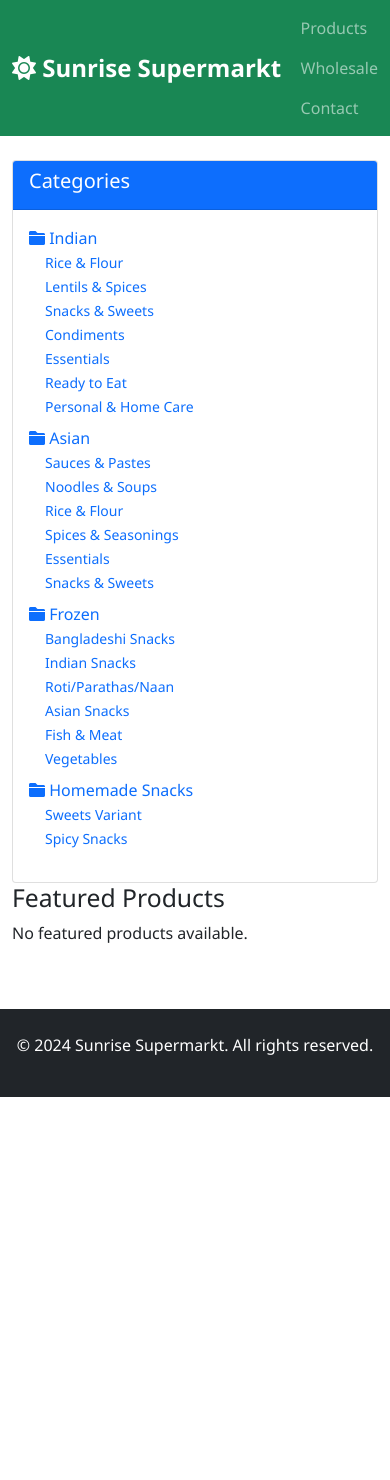
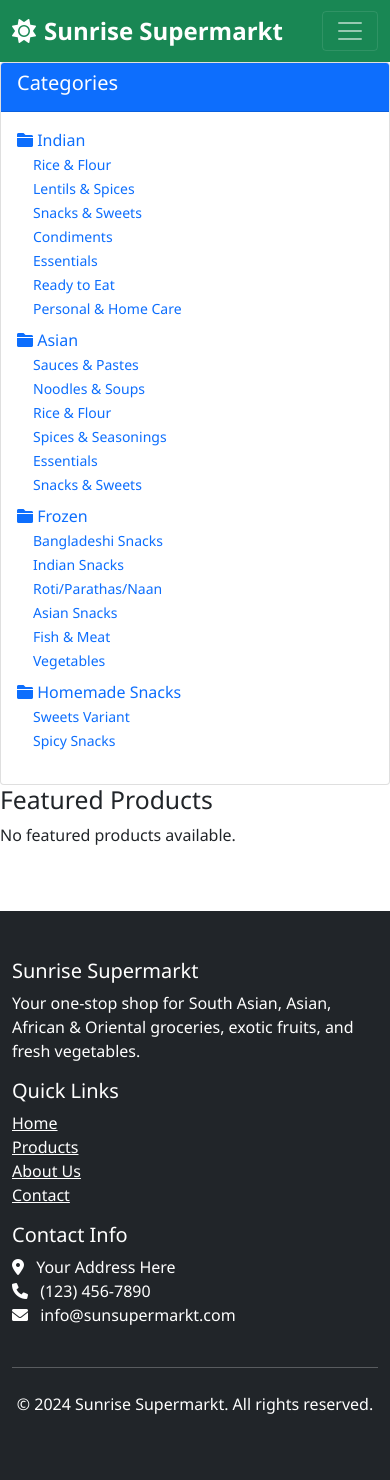
Before and after one commit to mishu-anik23/srWeb, a Django app: page / in a window 390 px wide. Before the commit the page ends 1097 px from the top, so only its background shows below. Run offline with Django 5.2, Linux system fonts and the light colour scheme; data comes from the database, SQL or seed files in the repository.

Commit message:
modify base html to adapt prod features

```diff
--- a/templates/base.html
+++ b/templates/base.html
@@ -3,40 +3,122 @@
 <head>
     <meta charset="UTF-8">
     <meta name="viewport" content="width=device-width, initial-scale=1.0">
-    <title>Sunrise Supermarkt - South Asian, Asian, African & Oriental Groceries</title>
+    <title>{% block title %}Sunrise Supermarkt - South Asian, Asian, African & Oriental Groceries{% endblock %}</title>
     <link href="https://cdn.jsdelivr.net/npm/bootstrap@5.1.3/dist/css/bootstrap.min.css" rel="stylesheet">
     <link href="https://cdnjs.cloudflare.com/ajax/libs/font-awesome/6.0.0/css/all.min.css" rel="stylesheet">
-
-    <!-- Load your custom CSS -->
+    <link href="https://cdnjs.cloudflare.com/ajax/libs/slick-carousel/1.8.1/slick.min.css" rel="stylesheet">
+    <link href="https://cdnjs.cloudflare.com/ajax/libs/slick-carousel/1.8.1/slick-theme.min.css" rel="stylesheet">
     {% load static %}
     <link href="{% static 'css/style.css' %}" rel="stylesheet">
 </head>
-
 <body>
-    <nav class="navbar navbar-expand-lg navbar-dark bg-success">
+    <!-- Navigation -->
+    <nav class="navbar navbar-expand-lg navbar-dark bg-success sticky-top">
         <div class="container">
             <a class="navbar-brand" href="{% url 'store:home' %}">
-                <i class="fas fa-sun"></i> Sunrise Supermarkt
+                <i class="fas fa-sun me-2"></i>Sunrise Supermarkt
             </a>
-            <div class="navbar-nav ms-auto">
-                <a class="nav-link" href="{% url 'store:product_list' %}">Products</a>
-                <a class="nav-link" href="#">Wholesale</a>
-                <a class="nav-link" href="#">Contact</a>
+
+            <button class="navbar-toggler" type="button" data-bs-toggle="collapse" data-bs-target="#navbarNav">
+                <span class="navbar-toggler-icon"></span>
+            </button>
+
+            <div class="collapse navbar-collapse" id="navbarNav">
+                <ul class="navbar-nav me-auto">
+                    <li class="nav-item">
+                        <a class="nav-link" href="{% url 'store:home' %}">Home</a>
+                    </li>
+                    <li class="nav-item">
+                        <a class="nav-link" href="{% url 'store:product_list' %}">All Products</a>
+                    </li>
+                    <li class="nav-item dropdown">
+                        <a class="nav-link dropdown-toggle" href="#" id="categoriesDropdown" role="button" data-bs-toggle="dropdown">
+                            Categories
+                        </a>
+                        <ul class="dropdown-menu">
+                            {% for category in categories %}
+                            <li>
+                                <a class="dropdown-item" href="{% url 'store:category_products' category.slug %}">
+                                    {{ category.name }}
+                                </a>
+                            </li>
+                            {% endfor %}
+                        </ul>
+                    </li>
+                    <li class="nav-item">
+                        <a class="nav-link" href="#">Wholesale</a>
+                    </li>
+                    <li class="nav-item">
+                        <a class="nav-link" href="#">Contact</a>
+                    </li>
+                </ul>
+
+                <!-- Search Form -->
+                <form class="d-flex me-3" action="{% url 'store:product_list' %}" method="get">
+                    <input class="form-control me-2" type="search" name="q" placeholder="Search products..." aria-label="Search">
+                    <button class="btn btn-outline-light" type="submit">Search</button>
+                </form>
+
+                <!-- Cart & User -->
+                <ul class="navbar-nav">
+                    <li class="nav-item">
+                        <a class="nav-link" href="#">
+                            <i class="fas fa-shopping-cart"></i> Cart
+                            <span class="badge bg-danger">0</span>
+                        </a>
+                    </li>
+                    <li class="nav-item">
+                        <a class="nav-link" href="#">
+                            <i class="fas fa-user"></i> Account
+                        </a>
+                    </li>
+                </ul>
             </div>
         </div>
     </nav>
 
-    <main class="container mt-4">
+    <!-- Main Content -->
+    <main>
         {% block content %}
         {% endblock %}
     </main>
 
-    <footer class="bg-dark text-white mt-5 py-4">
-        <div class="container text-center">
-            <p>&copy; 2024 Sunrise Supermarkt. All rights reserved.</p>
+    <!-- Footer -->
+    <footer class="bg-dark text-white py-5 mt-5">
+        <div class="container">
+            <div class="row">
+                <div class="col-md-4">
+                    <h5>Sunrise Supermarkt</h5>
+                    <p>Your one-stop shop for South Asian, Asian, African & Oriental groceries, exotic fruits, and fresh vegetables.</p>
+                </div>
+                <div class="col-md-4">
+                    <h5>Quick Links</h5>
+                    <ul class="list-unstyled">
+                        <li><a href="{% url 'store:home' %}" class="text-white">Home</a></li>
+                        <li><a href="{% url 'store:product_list' %}" class="text-white">Products</a></li>
+                        <li><a href="#" class="text-white">About Us</a></li>
+                        <li><a href="#" class="text-white">Contact</a></li>
+                    </ul>
+                </div>
+                <div class="col-md-4">
+                    <h5>Contact Info</h5>
+                    <ul class="list-unstyled">
+                        <li><i class="fas fa-map-marker-alt me-2"></i> Your Address Here</li>
+                        <li><i class="fas fa-phone me-2"></i> (123) 456-7890</li>
+                        <li><i class="fas fa-envelope me-2"></i> info@sunsupermarkt.com</li>
+                    </ul>
+                </div>
+            </div>
+            <hr class="my-4">
+            <div class="text-center">
+                <p>&copy; 2024 Sunrise Supermarkt. All rights reserved.</p>
+            </div>
         </div>
     </footer>
 
     <script src="https://cdn.jsdelivr.net/npm/bootstrap@5.1.3/dist/js/bootstrap.bundle.min.js"></script>
+    <script src="https://code.jquery.com/jquery-3.6.0.min.js"></script>
+    <script src="https://cdnjs.cloudflare.com/ajax/libs/slick-carousel/1.8.1/slick.min.js"></script>
+    <script src="{% static 'js/main.js' %}"></script>
 </body>
 </html>
```
